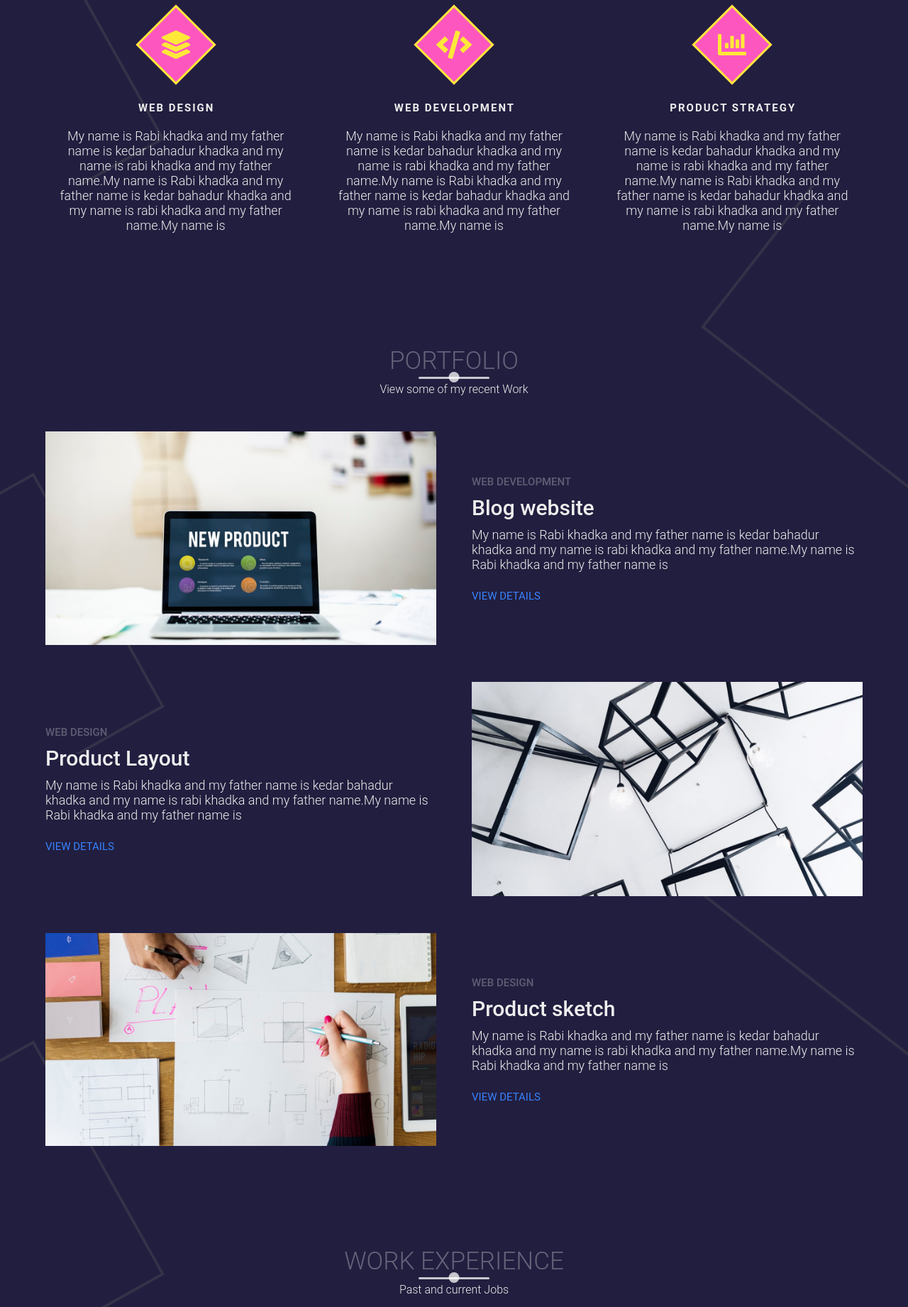
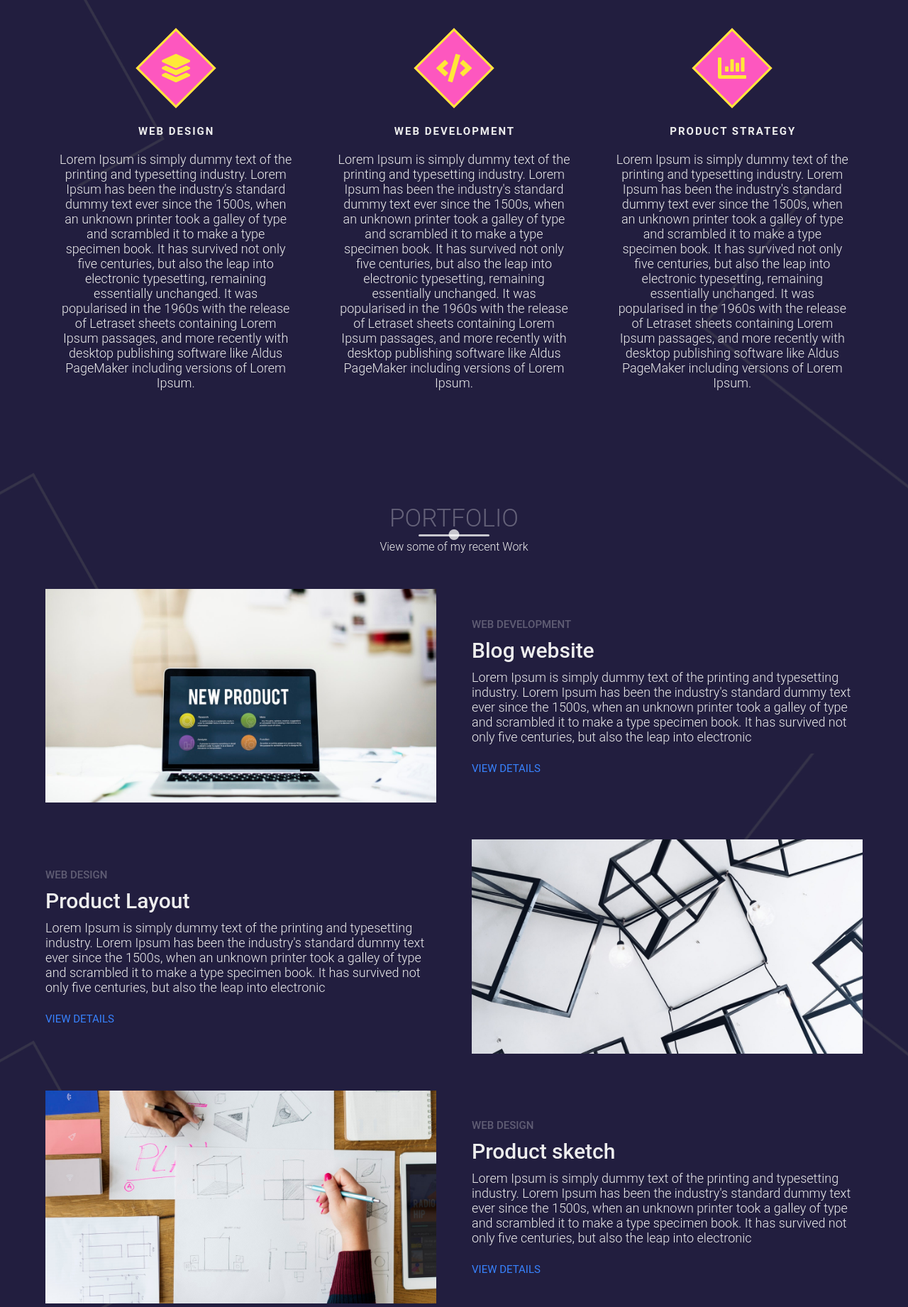
Before and after one commit to iamrabi/khadkarabi.github.io, a plain HTML site: page index.html in a window 1280 px wide. Shown: the part 2138-3980 px from the top of the page at 71% size. Drawn offline with nearby package versions, Linux system fonts and the light colour scheme.

Commit message:
Update index.html

```diff
--- a/index.html
+++ b/index.html
@@ -53,8 +53,7 @@
                     <h6>Myself</h6>
                 </div>
                 <p>
-                    My name is Rabi khadka and my father name is kedar bahadur khadka and my name is rabi khadka and my father name.My name is Rabi khadka and my father name is kedar bahadur khadka and my name is rabi khadka and my father name.My name is Rabi khadka and my father name is kedar bahadur khadka and my name is rabi khadka and my father name.My name is Rabi khadka and my father name is kedar bahadur khadka and my name is rabi khadka and my father name.
-                </p>
+                    Lorem Ipsum is simply dummy text of the printing and typesetting industry. Lorem Ipsum has been the industry's standard dummy text ever since the 1500s, when an unknown printer took a galley of type and scrambled it to make a type specimen book. It has survived not only five centuries, but also the leap into electronic typesetting, remaining essentially unchanged. It was popularised in the 1960s with the release of Letraset sheets containing Lorem Ipsum passages, and more recently with desktop publishing software like Aldus PageMaker including versions of Lorem Ipsum.               </p>Lorem Ipsum is simply dummy text of the printing and typesetting industry. Lorem Ipsum has been the industry's standard dummy text ever since the 1500s, when an unknown printer took a galley of type and scrambled it to make a type specimen book. It has survived not only five centuries, but also the leap into electronic typesetting, remaining essentially unchanged. It was popularised in the 1960s with the release of Letraset sheets containing Lorem Ipsum passages, and more recently with desktop publishing software like Aldus PageMaker including versions of Lorem Ipsum.
                 <div class="social-media">
             <ul class="nav-list">
                 <li>
@@ -96,7 +95,7 @@
                         Web Design
                     </h1>
                     <p>
-                        My name is Rabi khadka and my father name is kedar bahadur khadka and my name is rabi khadka and my father name.My name is Rabi khadka and my father name is kedar bahadur khadka and my name is rabi khadka and my father name.My name is
+                        Lorem Ipsum is simply dummy text of the printing and typesetting industry. Lorem Ipsum has been the industry's standard dummy text ever since the 1500s, when an unknown printer took a galley of type and scrambled it to make a type specimen book. It has survived not only five centuries, but also the leap into electronic typesetting, remaining essentially unchanged. It was popularised in the 1960s with the release of Letraset sheets containing Lorem Ipsum passages, and more recently with desktop publishing software like Aldus PageMaker including versions of Lorem Ipsum.
                     </p>
                 </div>
                 <div class="skill">
@@ -108,7 +107,7 @@
                         Web Development
                     </h1>
                     <p>
-                        My name is Rabi khadka and my father name is kedar bahadur khadka and my name is rabi khadka and my father name.My name is Rabi khadka and my father name is kedar bahadur khadka and my name is rabi khadka and my father name.My name is
+                       Lorem Ipsum is simply dummy text of the printing and typesetting industry. Lorem Ipsum has been the industry's standard dummy text ever since the 1500s, when an unknown printer took a galley of type and scrambled it to make a type specimen book. It has survived not only five centuries, but also the leap into electronic typesetting, remaining essentially unchanged. It was popularised in the 1960s with the release of Letraset sheets containing Lorem Ipsum passages, and more recently with desktop publishing software like Aldus PageMaker including versions of Lorem Ipsum.
                     </p>
                 </div>
                 <div class="skill">
@@ -120,7 +119,7 @@
                         Product Strategy
                     </h1>
                     <p>
-                        My name is Rabi khadka and my father name is kedar bahadur khadka and my name is rabi khadka and my father name.My name is Rabi khadka and my father name is kedar bahadur khadka and my name is rabi khadka and my father name.My name is
+                       Lorem Ipsum is simply dummy text of the printing and typesetting industry. Lorem Ipsum has been the industry's standard dummy text ever since the 1500s, when an unknown printer took a galley of type and scrambled it to make a type specimen book. It has survived not only five centuries, but also the leap into electronic typesetting, remaining essentially unchanged. It was popularised in the 1960s with the release of Letraset sheets containing Lorem Ipsum passages, and more recently with desktop publishing software like Aldus PageMaker including versions of Lorem Ipsum.
                     </p>
                 </div>
             </div>
@@ -140,7 +139,7 @@
                 <div class="portfolio-description">
                     <h6>Web Development</h6>
                     <h1>Blog website</h1>
-                    <p>My name is Rabi khadka and my father name is kedar bahadur khadka and my name is rabi khadka and my father name.My name is Rabi khadka and my father name is
+                    <p>Lorem Ipsum is simply dummy text of the printing and typesetting industry. Lorem Ipsum has been the industry's standard dummy text ever since the 1500s, when an unknown printer took a galley of type and scrambled it to make a type specimen book. It has survived not only five centuries, but also the leap into electronic
                     </p>
                     <a href="#" class="cta">View Details</a>
                 </div>
@@ -150,7 +149,7 @@
                 <div class="portfolio-description has-margin-right">
                     <h6>Web Design</h6>
                     <h1>Product Layout</h1>
-                    <p>My name is Rabi khadka and my father name is kedar bahadur khadka and my name is rabi khadka and my father name.My name is Rabi khadka and my father name is
+                    <p>Lorem Ipsum is simply dummy text of the printing and typesetting industry. Lorem Ipsum has been the industry's standard dummy text ever since the 1500s, when an unknown printer took a galley of type and scrambled it to make a type specimen book. It has survived not only five centuries, but also the leap into electronic
                     </p>
                     <a href="#" class="cta">View Details</a>
                 </div>
@@ -165,7 +164,7 @@
                 <div class="portfolio-description">
                     <h6>Web Design</h6>
                     <h1>Product sketch</h1>
-                    <p>My name is Rabi khadka and my father name is kedar bahadur khadka and my name is rabi khadka and my father name.My name is Rabi khadka and my father name is
+                    <p>Lorem Ipsum is simply dummy text of the printing and typesetting industry. Lorem Ipsum has been the industry's standard dummy text ever since the 1500s, when an unknown printer took a galley of type and scrambled it to make a type specimen book. It has survived not only five centuries, but also the leap into electronic
                     </p>
                     <a href="#" class="cta">View Details</a>
                 </div>
@@ -184,21 +183,21 @@
                         <h1>
                             Esewa
                         </h1>
-                        <p>My name is Rabi khadka and my father name is kedar bahadur khadka and my name is rabi khadka and my father name.My name is Rabi khadka and my father name is
+                        <p>Lorem Ipsum is simply dummy text of the printing and typesetting industry. Lorem Ipsum has been the industry's standard dummy text ever since the 1500s, when an unknown printer took a galley of type and scrambled it to make a type specimen book. It has survived not only five centuries, but also the leap into electronic
                         </p>
                     </li>
                     <li class="date" data-date="2017 - 2019">
                         <h1>
                             Daraz
                         </h1>
-                        <p>My name is Rabi khadka and my father name is kedar bahadur khadka and my name is rabi khadka and my father name.My name is Rabi khadka and my father name is
+                        <p>Lorem Ipsum is simply dummy text of the printing and typesetting industry. Lorem Ipsum has been the industry's standard dummy text ever since the 1500s, when an unknown printer took a galley of type and scrambled it to make a type specimen book. It has survived not only five centuries, but also the leap into electronic
                         </p>
                     </li>
                     <li class="date" data-date="2015 - 2017">
                         <h1>
                             Treeleaf.ai
                         </h1>
-                        <p>My name is Rabi khadka and my father name is kedar bahadur khadka and my name is rabi khadka and my father name.My name is Rabi khadka and my father name is
+                        <p>Lorem Ipsum is simply dummy text of the printing and typesetting industry. Lorem Ipsum has been the industry's standard dummy text ever since the 1500s, when an unknown printer took a galley of type and scrambled it to make a type specimen book. It has survived not only five centuries, but also the leap into electronic
                         </p>
                     </li>
                 </ul>
```
